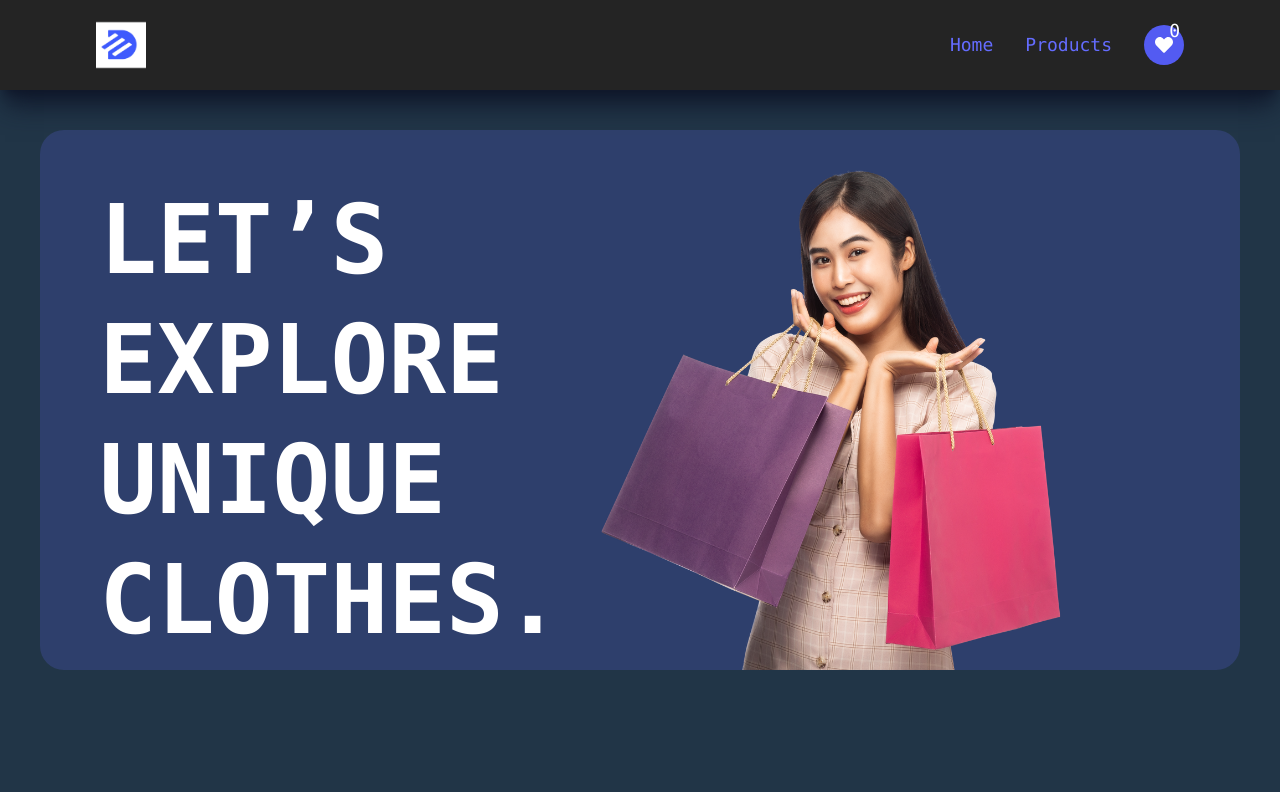
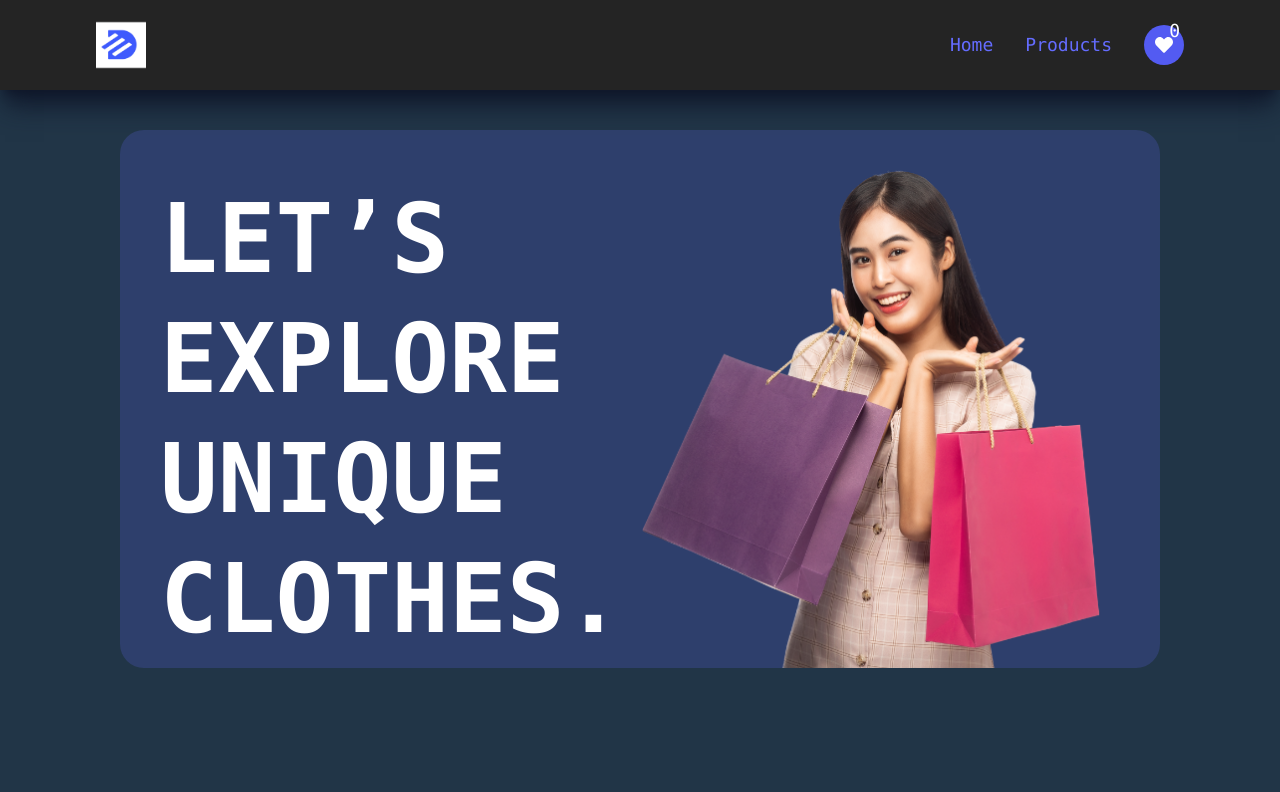
Before and after one commit to NilanchalaPanda/STATE_MANAGEMENT, a React (Vite) app in the folder REACT_REDUX/: page / in a window 1280 px wide. Shown: the top 792 px of the page. Built offline with nearby package versions, Linux system fonts and the light colour scheme.

Commit message:
Changed hero part

```diff
--- a/REACT_REDUX/src/pages/Home.jsx
+++ b/REACT_REDUX/src/pages/Home.jsx
@@ -3,7 +3,7 @@ import React from "react";
 const Home = () => {
   return (
     <div className="mx-10 mt-10 md:mx-10">
-      <section className="flex flex-col md:flex-row justify-evenly pt-5 px-2 pb-0 bg-secondary/20 rounded-3xl md:p-10 md:pb-0">
+      <section className="flex flex-col md:flex-row justify-evenly pt-5 px-2 pb-0 bg-secondary/20 rounded-3xl md:mx-20 md:p-10 md:pb-0">
         <h1 className="flex items-center justify-center text-5xl font-black leading-[125%] sm:text-5xl md:text-[96px] md:leading-[125%]">
           LET’S
           <br /> EXPLORE <br />
```
